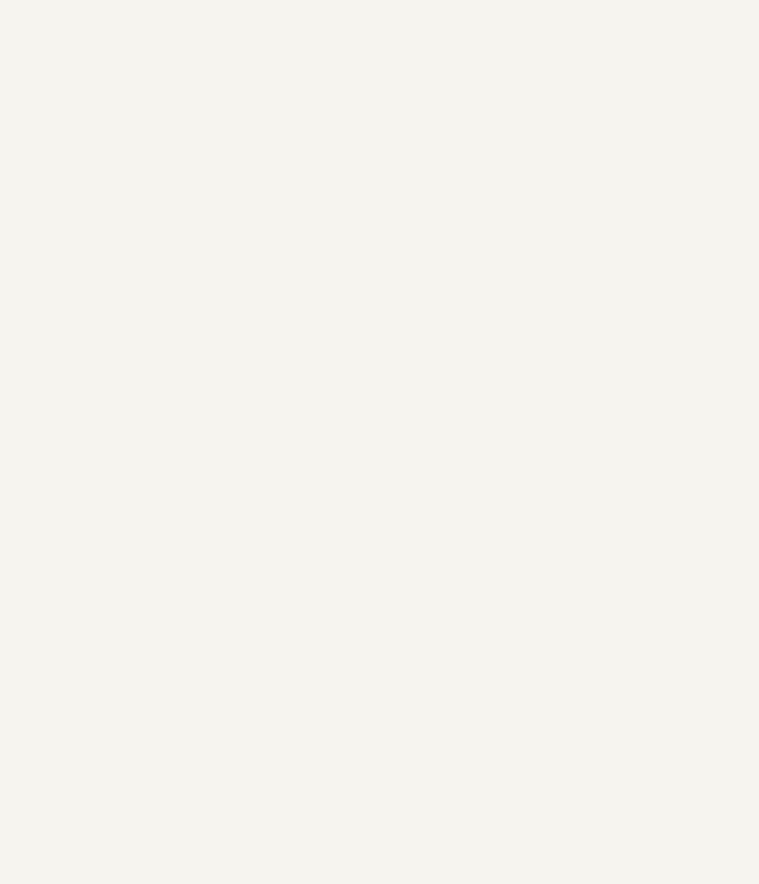
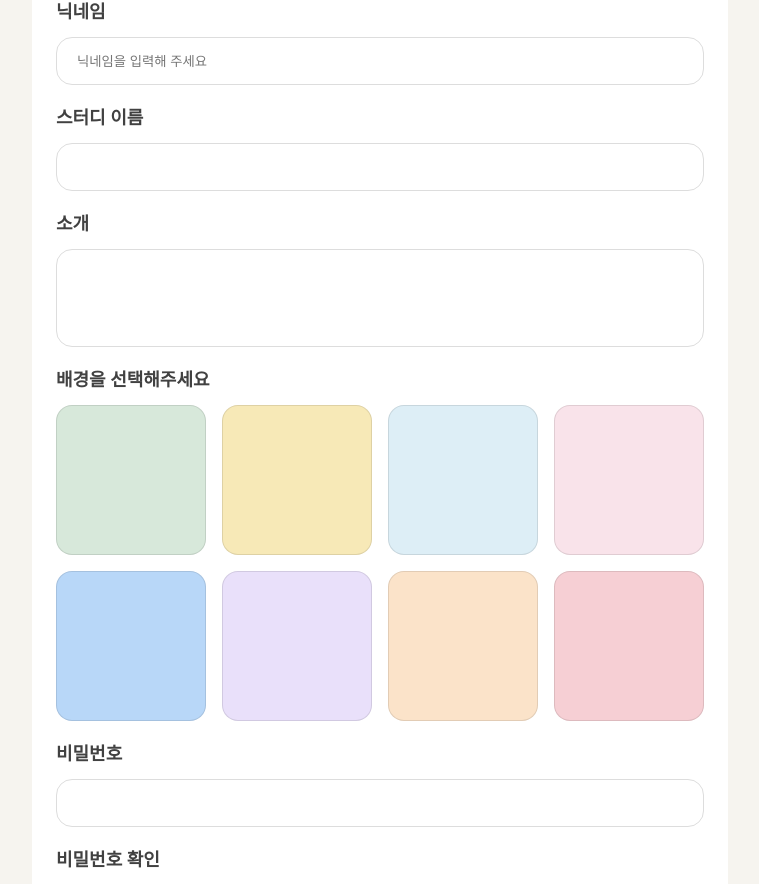
Before and after one commit to 7-StudyForest-1-FE-BE/7-StudyForest-1-FE, a React (Vite) app: page /studylist in a window 1280 px wide. Before the commit this address had no page. Shown: the part 169-1053 px from the top of the page, without its empty margins (260-1019 px from the left). Before the commit the page ends 800 px from the top, so only its background shows below. Built offline with nearby package versions, Linux system fonts and the light colour scheme.

Commit message:
개인, 카드 생성 Test/push 엄금

```diff
--- a/src/main.jsx
+++ b/src/main.jsx
@@ -1,24 +1,26 @@
-import { StrictMode } from "react";
-import { createRoot } from "react-dom/client";
-import { BrowserRouter, Route, Routes } from "react-router";
-import App from "./App.jsx";
-import HomePage from "./pages/HomePage.jsx";
-import StudyViewPage from "./pages/StudyViewPage.jsx";
-import StudyRegistrationPage from "./pages/StudyRegistrationPage.jsx";
-import HabitPage from "./pages/HabitPage.jsx";
-import ConcentrationPage from "./pages/ConcentrationPage.jsx";
-import NotFoundPage from "./pages/NotFoundPage.jsx";
+import { StrictMode } from 'react';
+import { createRoot } from 'react-dom/client';
+import { BrowserRouter, Route, Routes } from 'react-router';
+import App from './App.jsx';
+import HomePage from './pages/HomePage.jsx';
+import StudyViewPage from './pages/StudyViewPage.jsx';
+import StudyRegistrationPage from './pages/StudyRegistrationPage.jsx';
+import HabitPage from './pages/HabitPage.jsx';
+import ConcentrationPage from './pages/ConcentrationPage.jsx';
+import NotFoundPage from './pages/NotFoundPage.jsx';
+import StudyListPage from './pages/StudyListPage.jsx';
 
-createRoot(document.getElementById("root")).render(
+createRoot(document.getElementById('root')).render(
   <StrictMode>
     <BrowserRouter>
       <App>
         <Routes>
-          <Route path={"/"} element={<HomePage />} />
-          <Route path={"/view"} element={<StudyViewPage />} />
-          <Route path={"/registration"} element={<StudyRegistrationPage />} />
-          <Route path={"/habit"} element={<HabitPage />} />
-          <Route path={"/concentration"} element={<ConcentrationPage />} />
+          <Route path={'/'} element={<HomePage />} />
+          <Route path={'/view'} element={<StudyViewPage />} />
+          <Route path={'/registration'} element={<StudyRegistrationPage />} />
+          <Route path={'/studylist'} element={<StudyListPage />} />
+          <Route path={'/habit'} element={<HabitPage />} />
+          <Route path={'/concentration'} element={<ConcentrationPage />} />
           <Route path="*" element={<NotFoundPage />} />
         </Routes>
       </App>
--- /dev/null
+++ b/src/pages/StudyCard.jsx
@@ -0,0 +1,19 @@
+function StudyCard({ study, onDelete, onUpdate }) {
+  return (
+    <div
+      style={{
+        background: study.theme ? (study.theme.type === 'color' ? study.theme.value : `url(${study.theme.value})`) : '#fff',
+        padding: 12,
+        margin: 6,
+        color: study.theme ? study.theme.textColor : '#222',
+      }}
+    >
+      <div style={{ fontSize: 12, opacity: 0.5 }}>ID: {study.id}</div>
+      <h3>{study.title}</h3>
+      <div>{study.description}</div>
+      <button onClick={() => onDelete(study.id)}>삭제</button>
+      <button onClick={() => onUpdate({ ...study, title: '수정됨' })}>수정</button>
+    </div>
+  );
+}
+export default StudyCard;
--- /dev/null
+++ b/src/pages/StudyListPage.jsx
@@ -0,0 +1,29 @@
+import { useState } from 'react';
+import mock from '../mock.json';
+import StudyRegistrationPage from './StudyRegistrationPage';
+import StudyCard from './StudyCard';
+
+function StudyListPage() {
+  const [studies, setStudies] = useState(mock);
+
+  // Create (스터디 추가)
+  const handleCreate = (newStudy) => setStudies([...studies, newStudy]);
+
+  // Delete (스터디 삭제)
+  const handleDelete = (studyId) => setStudies(studies.filter((s) => s.id !== studyId));
+
+  // Update (스터디 수정)
+  const handleUpdate = (updatedStudy) => setStudies(studies.map((s) => (s.id === updatedStudy.id ? updatedStudy : s)));
+
+  return (
+    <div>
+      <StudyRegistrationPage onCreate={handleCreate} />
+      <div>
+        {studies.map((study) => (
+          <StudyCard key={study.id} study={study} onDelete={handleDelete} onUpdate={handleUpdate} />
+        ))}
+      </div>
+    </div>
+  );
+}
+export default StudyListPage;
--- a/src/pages/StudyRegistrationPage.jsx
+++ b/src/pages/StudyRegistrationPage.jsx
@@ -1,33 +1,76 @@
-import styles from "./StudyRegistrationPage.module.css";
+import { useState } from 'react';
+import styles from './StudyRegistrationPage.module.css';
 
-function StudyRegistrationPage() {
-  //배경선택 더미용
+function StudyRegistrationPage({ onCreate }) {
+  // 입력값 state로 관리
+  const [nickName, setNickName] = useState('');
+  const [studyName, setStudyName] = useState('');
+  const [introduce, setIntroduce] = useState('');
+  const [password, setPassword] = useState('');
+  const [passwordCheck, setPasswordCheck] = useState('');
+
+  // 배경색 선택 로직 추가(선택된 color 저장)
+  const [selectedColor, setSelectedColor] = useState(null);
+
   const backgrounds = [
-    { id: 1, color: "#d7e8da" },
-    { id: 2, color: "#f7e9b7" },
-    { id: 3, color: "#ddeef6" },
-    { id: 4, color: "#f9e3ea" },
-    { id: 5, color: "#b8d7f8" },
-    { id: 6, color: "#e9e0fa" },
-    { id: 7, color: "#fbe3c9" },
-    { id: 8, color: "#f6cfd4" },
+    { id: 1, color: '#d7e8da' },
+    { id: 2, color: '#f7e9b7' },
+    { id: 3, color: '#ddeef6' },
+    { id: 4, color: '#f9e3ea' },
+    { id: 5, color: '#b8d7f8' },
+    { id: 6, color: '#e9e0fa' },
+    { id: 7, color: '#fbe3c9' },
+    { id: 8, color: '#f6cfd4' },
   ];
+
+  const handleSubmit = (e) => {
+    e.preventDefault();
+    // 유효성 체크
+    if (!nickName || !studyName || !introduce || !password || password !== passwordCheck || !selectedColor) {
+      alert('필수 입력값을 모두 채워주세요.');
+      return;
+    }
+    // 새로운 스터디 객체 생성
+    const newStudy = {
+      id: `study_${Date.now()}`,
+      title: studyName,
+      description: introduce,
+      createdBy: nickName,
+      theme: {
+        type: 'color',
+        value: selectedColor,
+        textColor: '#414141',
+      },
+      habits: [],
+      emojiReactions: [],
+      createdAt: new Date().toISOString(),
+    };
+    // 상위로 전달
+    onCreate(newStudy);
+    // 입력값 초기화
+    setNickName('');
+    setStudyName('');
+    setIntroduce('');
+    setPassword('');
+    setPasswordCheck('');
+    setSelectedColor(null);
+  };
 
   return (
     <div className={styles.container}>
       <h2>스터디 만들기</h2>
-      <form className={styles.study__create}>
+      <form className={styles.study__create} onSubmit={handleSubmit}>
         <div className={styles.nick__name}>
           <label htmlFor="nickName">닉네임</label>
-          <input id="nickName" placeholder="닉네임을 입력해 주세요" />
+          <input id="nickName" placeholder="닉네임을 입력해 주세요" value={nickName} onChange={(e) => setNickName(e.target.value)} />
         </div>
         <div className={styles.study__name}>
           <label htmlFor="studyName">스터디 이름</label>
-          <input id="studyName" placeholder="스터디 이름을 입력해주세요" />
+          <input id="studyName" value={studyName} onChange={(e) => setStudyName(e.target.value)} />
         </div>
         <div className={styles.introduction}>
           <label htmlFor="introduce">소개</label>
-          <textarea id="introduce" placeholder="소개 멘트를 작성해 주세요" />
+          <textarea id="introduce" value={introduce} onChange={(e) => setIntroduce(e.target.value)} />
         </div>
         <div className={styles.choice__background}>
           <label>배경을 선택해주세요</label>
@@ -37,26 +80,22 @@ function StudyRegistrationPage() {
                 key={bg.id}
                 type="button"
                 className={styles.background__item}
-                style={{ background: bg.color }}
+                style={{
+                  background: bg.color,
+                  border: selectedColor === bg.color ? '2px solid #000' : undefined,
+                }}
+                onClick={() => setSelectedColor(bg.color)}
               />
             ))}
           </div>
         </div>
         <div className={styles.password}>
           <label htmlFor="passInput">비밀번호</label>
-          <input
-            id="passInput"
-            type="password"
-            placeholder="비밀번호를 입력해 주세요"
-          />
+          <input id="passInput" type="password" value={password} onChange={(e) => setPassword(e.target.value)} />
         </div>
         <div className={styles.password__check}>
           <label htmlFor="passCheck">비밀번호 확인</label>
-          <input
-            id="passCheck"
-            type="password"
-            placeholder="비밀번호를 입력해 주세요"
-          />
+          <input id="passCheck" type="password" value={passwordCheck} onChange={(e) => setPasswordCheck(e.target.value)} />
         </div>
         <div className={styles.submit__btn}>
           <button className={styles.study__create__btn} type="submit">
```
Also changed, not shown: src/pages/StudyViewPage.jsx (+19 -35 lines).
